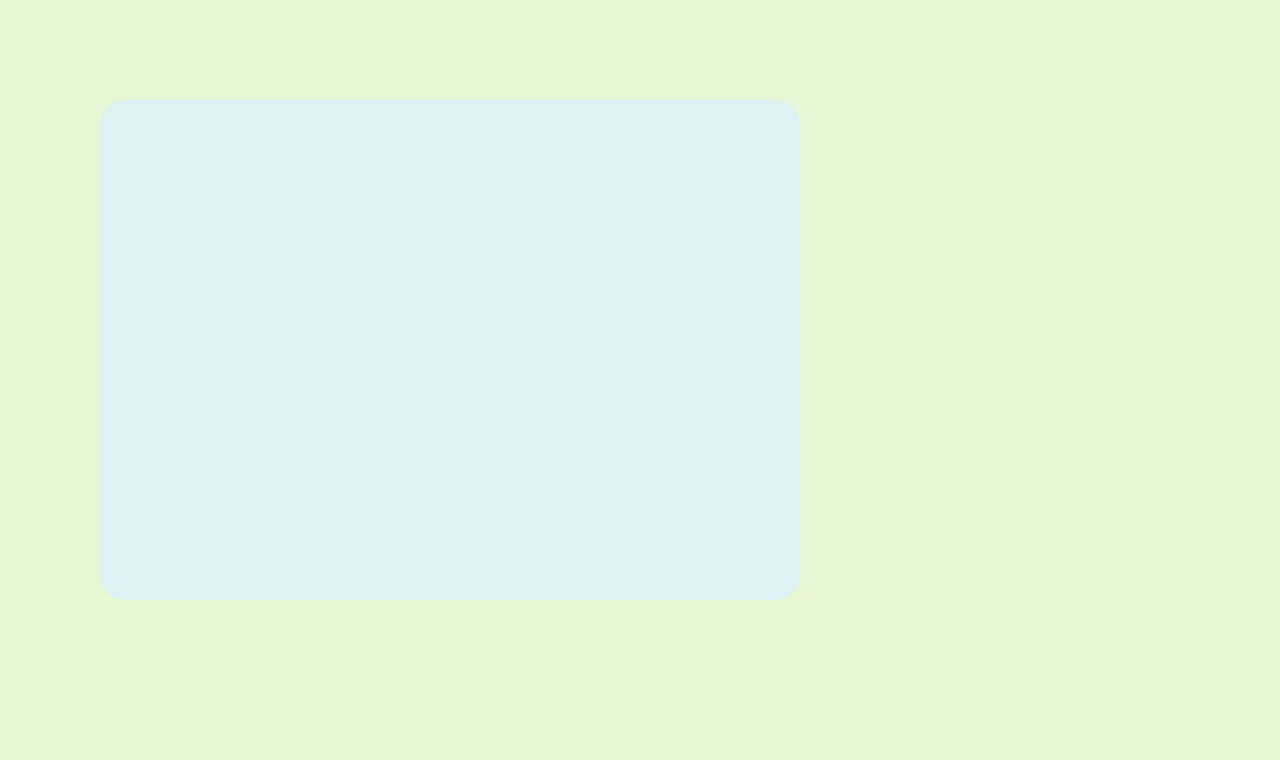
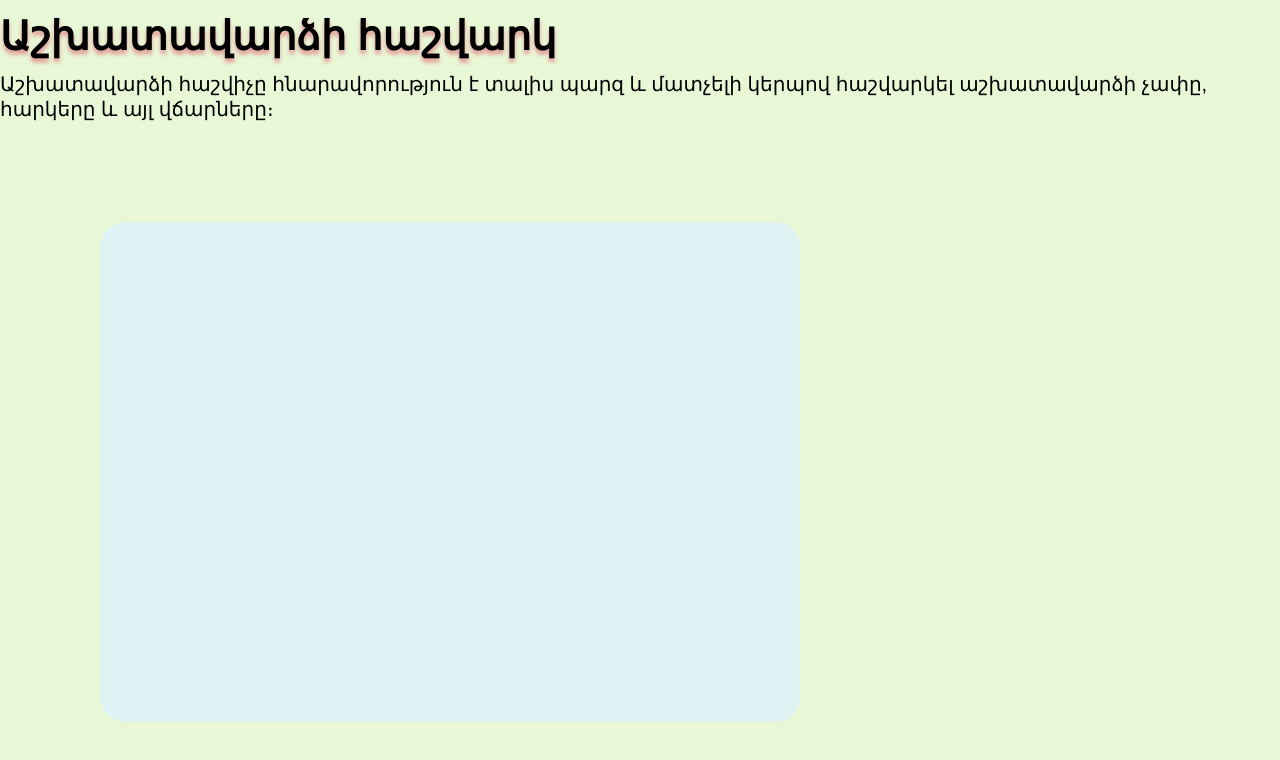
Before and after one commit to Vach001/salary-and-tax-calculator, a plain HTML site: page index.html in a window 1280 px wide. Drawn offline with Linux system fonts and the light colour scheme.

Commit message:
feat: add name, change style and  add typography

```diff
--- a/general/general.css
+++ b/general/general.css
@@ -2,6 +2,7 @@
     margin: 0;
     padding: 0;
     box-sizing: border-box;
+    font-family: Armenian, sans-serif;
 
 }
 body {
--- /dev/null
+++ b/general/typography.css
@@ -0,0 +1,22 @@
+.title
+.text {
+    text-align: center;
+    color: black;
+}
+
+.title {
+    font-weight: 700;
+    font-size: 40px;
+    line-height: 72px;
+
+}
+
+.text {
+    font-weight: 400;
+    font-size: 20px;
+    line-height: 25px;
+}
+
+.text-shadow {
+    text-shadow: 0px 4px 4px rgb(226, 150, 150);
+}
--- a/index.html
+++ b/index.html
@@ -4,14 +4,25 @@
     <meta charset="UTF-8">
     <meta http-equiv="X-UA-Compatible" content="IE=edge">
     <meta name="viewport" content="width=device-width, initial-scale=1.0">
+    <link rel="preconnect" href="https://fonts.googleapis.com">
+    <link rel="preconnect" href="https://fonts.gstatic.com" crossorigin>
+    <link href="https://fonts.googleapis.com/css2?family=Noto+Sans+Armenian:wght@100;300;700&display=swap" rel="stylesheet">
     <title>Հաշվապահություն բոլորի համար</title>
     <!--General Style-->
     <link rel="stylesheet" href="./general/general.css"/>
     <!--Form Style-->
     <link rel="stylesheet" href="./general/form.css"/>
-
+    <!--TYPOGRAPHY-->
+    <link rel="stylesheet" href="./general/typography.css">
 </head>
 <body>
-    <main class="form-section margin-130 section-center"></main>
+    <div>
+        <h2 class="title text-shadow">Աշխատավարձի հաշվարկ</h2>
+        <p class="title text">Աշխատավարձի հաշվիչը հնարավորություն է տալիս պարզ և մատչելի կերպով հաշվարկել աշխատավարձի չափը, հարկերը և այլ վճարները։</p>
+        <main class="form-section margin-130 section-center">
+
+        </div>
+
+    </main>
 </body>
 </html>
```
